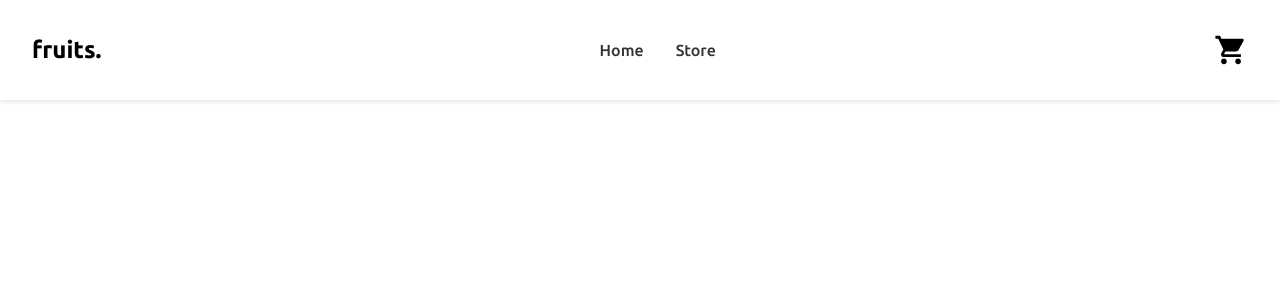
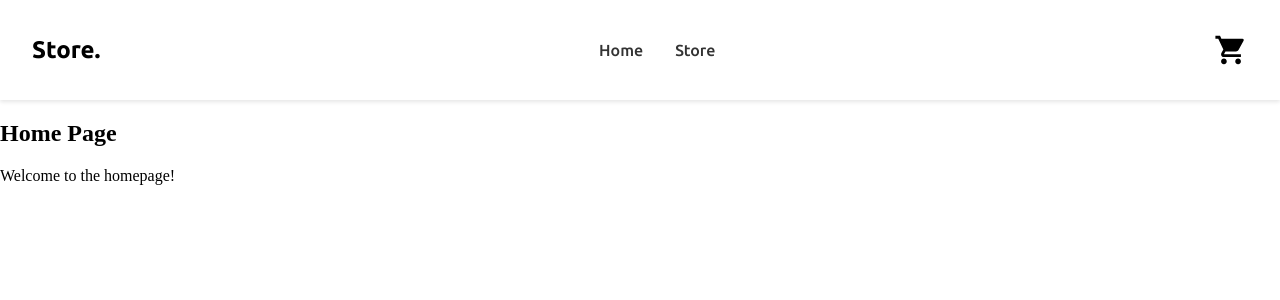
Before and after one commit to AdotK8/shopping-cart, a React (Vite) app: page / in a window 1280 px wide. Shown: the top 300 px of the page. Built offline with nearby package versions, Linux system fonts and the light colour scheme.

Commit message:
implemented react router

```diff
--- a/package.json
+++ b/package.json
@@ -11,7 +11,8 @@
   },
   "dependencies": {
     "react": "^18.3.1",
-    "react-dom": "^18.3.1"
+    "react-dom": "^18.3.1",
+    "react-router-dom": "^6.24.1"
   },
   "devDependencies": {
     "@types/react": "^18.3.3",
--- a/src/App.jsx
+++ b/src/App.jsx
@@ -1,12 +1,19 @@
-import { useState } from "react";
+import React from "react";
+import { BrowserRouter as Router, Routes, Route } from "react-router-dom";
 import NavBar from "./navBar";
+import HomePage from "./HomePage";
+import StorePage from "./StorePage";
+import CartPage from "./CartPage";
 
-function App() {
+export default function App() {
   return (
-    <div className="main">
+    <Router>
       <NavBar />
-    </div>
+      <Routes>
+        <Route path="/" element={<HomePage />} />
+        <Route path="/store" element={<StorePage />} />
+        <Route path="/cart" element={<CartPage />} />
+      </Routes>
+    </Router>
   );
 }
-
-export default App;
--- /dev/null
+++ b/src/CartPage.jsx
@@ -0,0 +1,10 @@
+import React from "react";
+
+export default function CartPage() {
+  return (
+    <div>
+      <h2>Cart Page</h2>
+      <p>Your shopping cart is empty.</p>
+    </div>
+  );
+}
--- /dev/null
+++ b/src/HomePage.jsx
@@ -0,0 +1,10 @@
+import React from "react";
+
+export default function HomePage() {
+  return (
+    <div>
+      <h2>Home Page</h2>
+      <p>Welcome to the homepage!</p>
+    </div>
+  );
+}
--- /dev/null
+++ b/src/StorePage.jsx
@@ -0,0 +1,10 @@
+import React from "react";
+
+export default function StorePage() {
+  return (
+    <div>
+      <h2>Store Page</h2>
+      <p>Welcome to the store!</p>
+    </div>
+  );
+}
--- a/src/navBar.jsx
+++ b/src/navBar.jsx
@@ -1,25 +1,27 @@
+import React from "react";
+import { Link } from "react-router-dom";
 import "./styles/navBar.scss";
 import cartIcon from "./assets/cart.svg";
 
 export default function NavBar() {
   return (
     <nav className="nav-bar">
-      <h1 className="logo">fruits.</h1>
+      <h1 className="logo">Store.</h1>
       <ul className="nav-links">
         <li>
-          <a href="#" className="nav-item">
+          <Link to="/" className="nav-item">
             Home
-          </a>
+          </Link>
         </li>
         <li>
-          <a href="#" className="nav-item">
+          <Link to="/store" className="nav-item">
             Store
-          </a>
+          </Link>
         </li>
       </ul>
-      <a href="#" className="nav-item cart-icon">
+      <Link to="/cart" className="nav-item cart-icon">
         <img src={cartIcon} alt="Cart" />
-      </a>
+      </Link>
     </nav>
   );
 }
```
Also changed, not shown: 1 other file (tests, documents, lock files or other folders).
